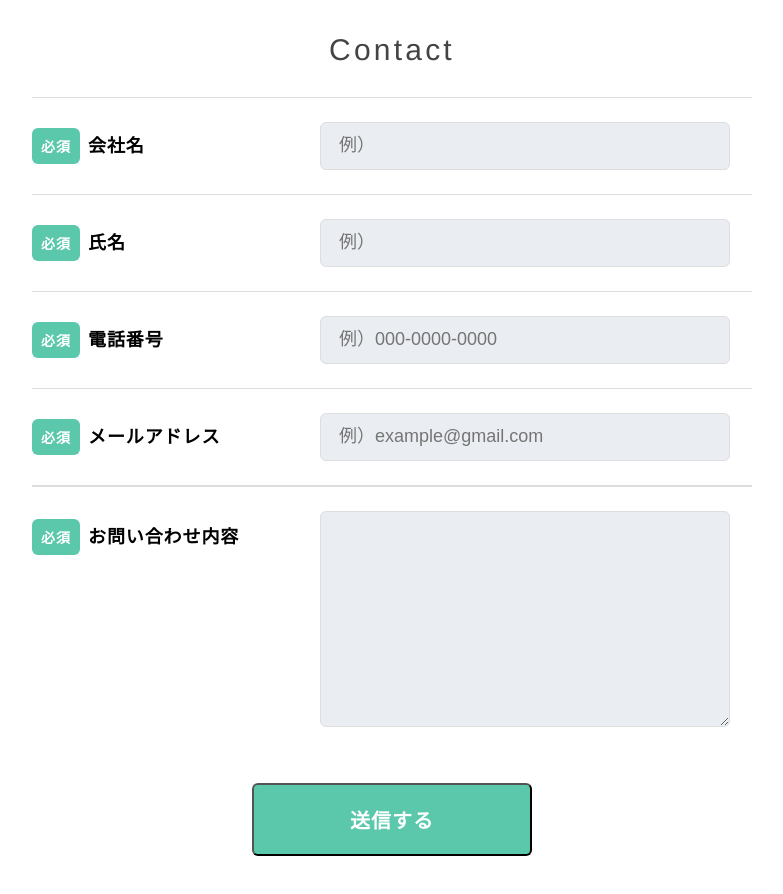
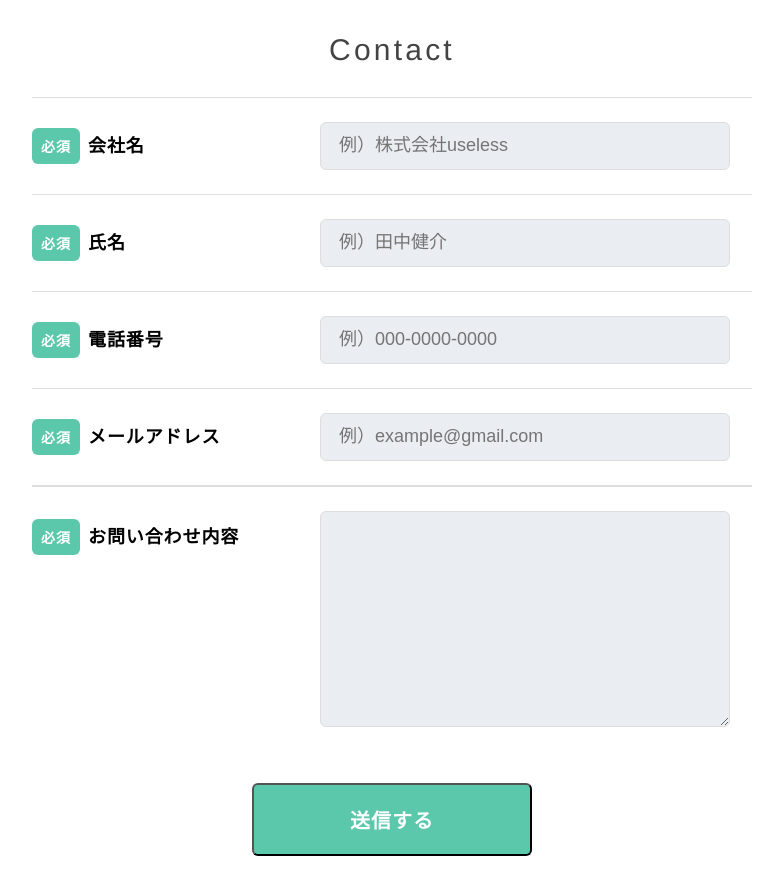
Before and after one commit to souta1903/portfolio, a plain HTML site: page index.html in a window 1280 px wide. Shown: the part 2319-3213 px from the top of the page, without its empty margins (248-1031 px from the left). Drawn offline with nearby package versions, Linux system fonts and the light colour scheme.

Commit message:
Update index.html

```diff
--- a/index.html
+++ b/index.html
@@ -81,11 +81,11 @@
       <p class="Form-Item-Label">
       <span class="Form-Item-Label-Required">必須</span>会社名
       </p>
-      <input type="text" class="Form-Item-Input" placeholder="例）">
+      <input type="text" class="Form-Item-Input" placeholder="例）株式会社useless">
       </div>
       <div class="Form-Item">
       <p class="Form-Item-Label"><span class="Form-Item-Label-Required">必須</span>氏名</p>
-      <input type="text" class="Form-Item-Input" placeholder="例）">
+      <input type="text" class="Form-Item-Input" placeholder="例）田中健介">
       </div>
       <div class="Form-Item">
       <p class="Form-Item-Label"><span class="Form-Item-Label-Required">必須</span>電話番号</p>
```
